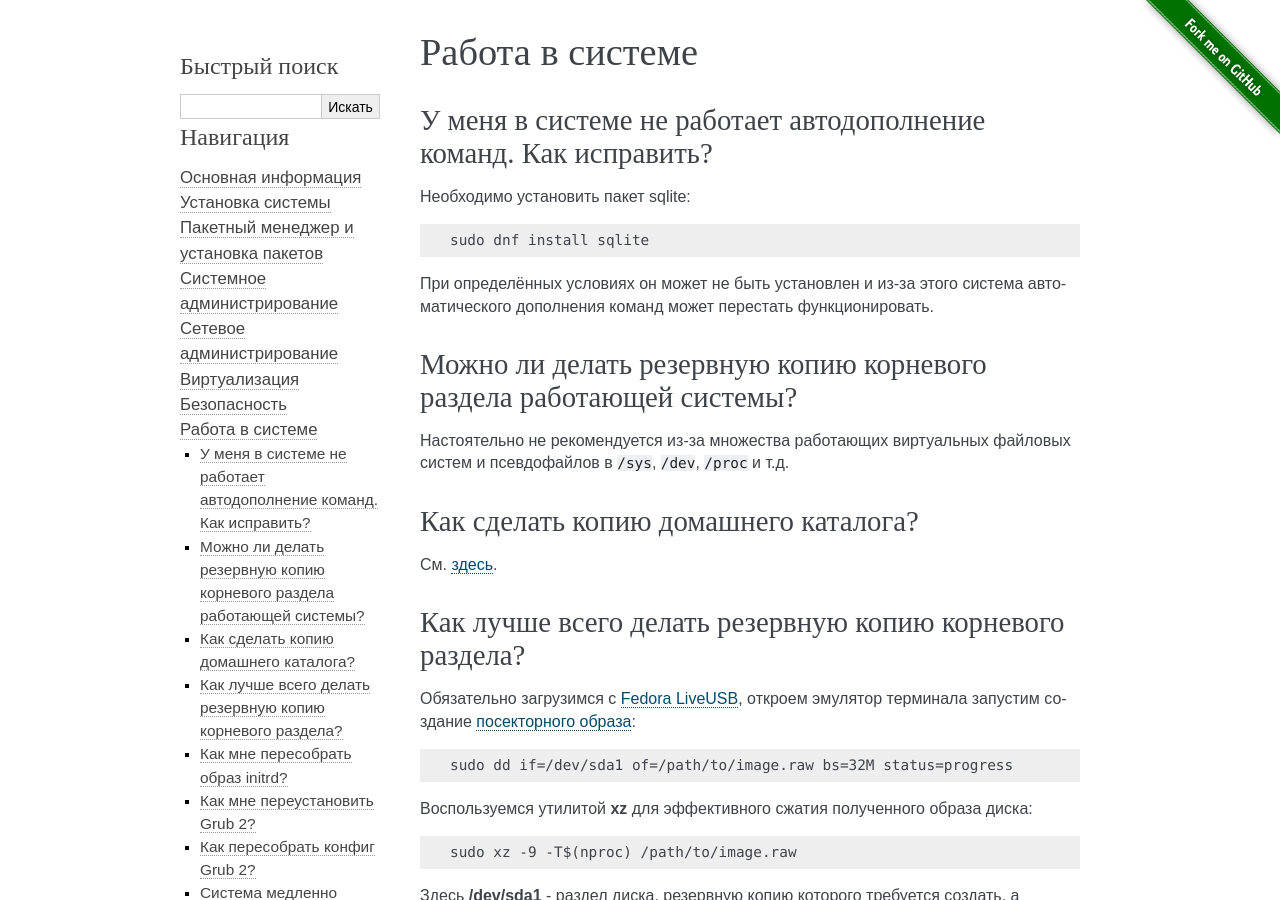
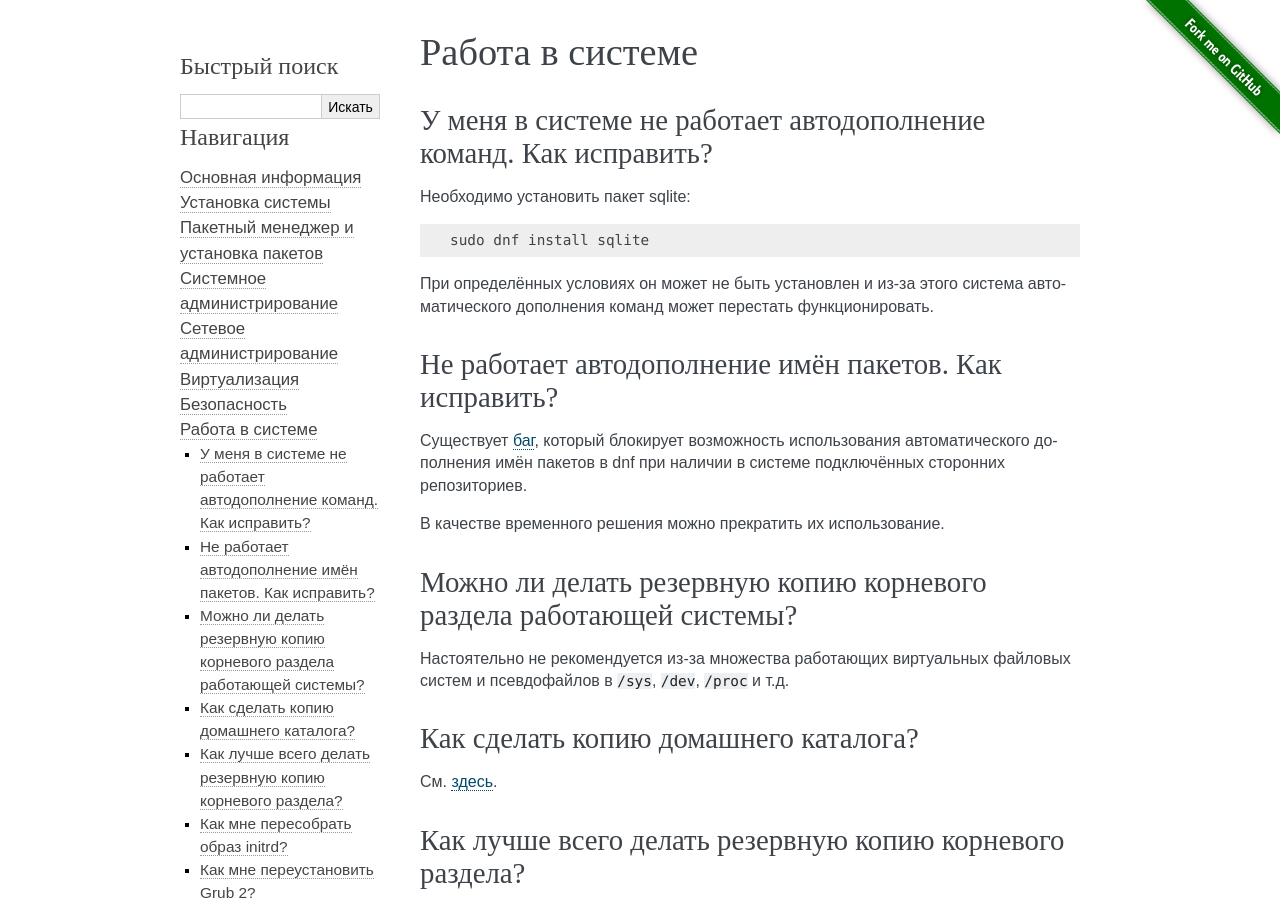
Before and after one commit to RussianFedora/FAQ, a Sphinx documentation site: the page built from source/using-system.rst, in a window 1280 px wide and 900 px high. Built offline with Sphinx 7.4.7, drawn with Linux system fonts in a browser that asks for light colours.

Commit message:
Added question about dnf auto-completion.

```diff
--- a/source/using-system.rst
+++ b/source/using-system.rst
@@ -24,6 +24,16 @@
     sudo dnf install sqlite
 
 При определённых условиях он может не быть установлен и из-за этого система автоматического дополнения команд может перестать функционировать.
+
+.. index:: autocompletion, bash, dnf
+.. _dnf-completion:
+
+Не работает автодополнение имён пакетов. Как исправить?
+==========================================================
+
+Существует `баг <https://bugzilla.redhat.com/show_bug.cgi?id=1625674>`__, который блокирует возможность использования автоматического дополнения имён пакетов в dnf при наличии в системе подключённых сторонних репозиториев.
+
+В качестве временного решения можно прекратить их использование.
 
 .. index:: backup
 .. _backup-system:
```
